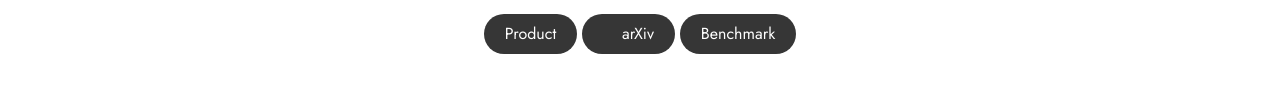
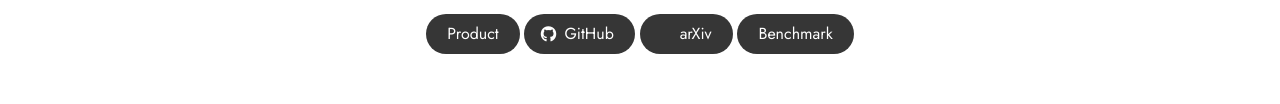
Before and after one commit to 14061145/Kwave-Foley, a plain HTML site: page index.html in a window 1280 px wide. Shown: the part 295-399 px from the top of the page. Drawn offline with nearby package versions, Linux system fonts and the light colour scheme; a script that the page names is missing; some icons are missing; a web font is replaced by a local one.

Commit message:
Update link-block

```diff
--- a/index.html
+++ b/index.html
@@ -134,6 +134,15 @@
                    <span>Product</span>
                  </a>
                </span>
+               <span class="link-block">
+                <a href="https://github.com/Video2Audio/Kwave-Foley" target="_blank"
+                   class="external-link button is-normal is-rounded is-dark">
+                  <span class="icon">
+                    <i class="fab fa-github"></i>
+                  </span>
+                  <span>GitHub</span>
+                </a>
+              </span>
                 <span class="link-block">
                   <a href="https://halo.corp.kuaishou.com/api/cloud-storage/v1/public-objects/user-cloud-storage/audio_data%2FKuaishou_KeYin_Video_To_Audio_Technical_Report.pdf" target="_blank"
                      class="external-link button is-normal is-rounded is-dark">
```
